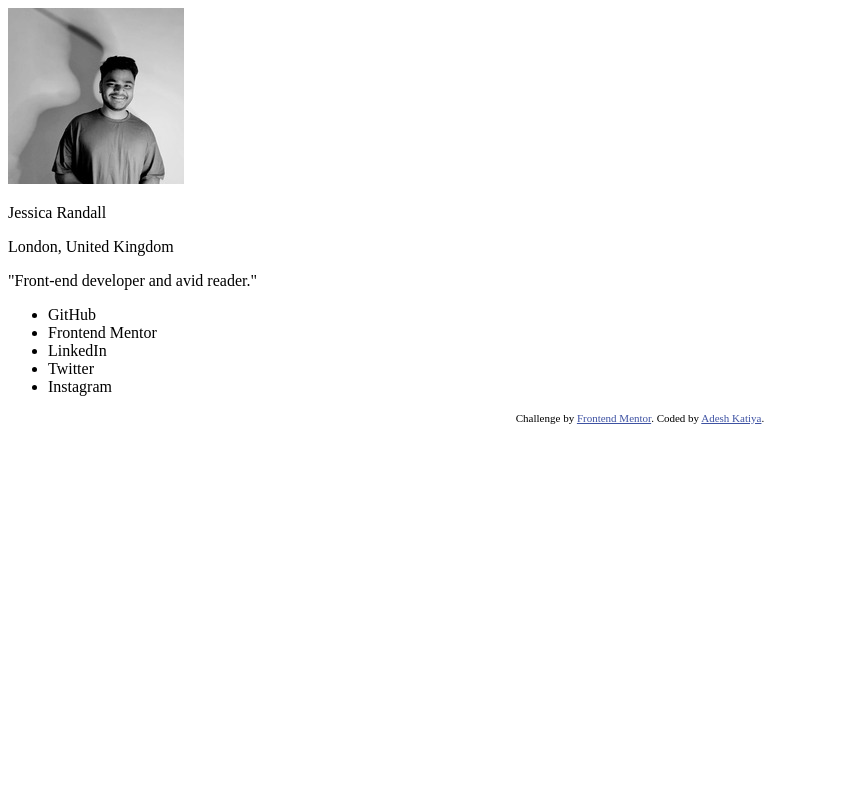
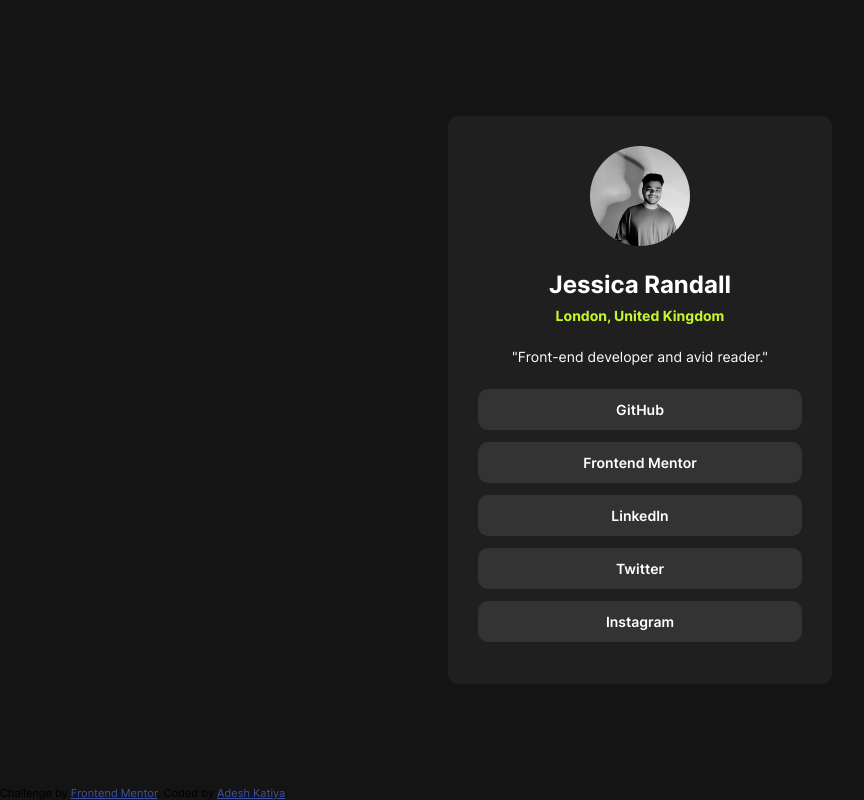
Before and after one commit to adeysh/social-links-profile-main, a plain HTML site: page index.html in a window 1280 px wide. Shown: the whole page, without its empty margins (0-864 px from the left). Drawn offline with Linux system fonts and the light colour scheme.

Commit message:
card layout based on design

```diff
--- /dev/null
+++ b/css/main.css
@@ -0,0 +1,88 @@
+@import url(variables.css);
+@import url(utils.css);
+
+body {
+    height: 100vh;
+    background-color: var(--gray-900);
+    position: relative;
+}
+
+main {
+    height: 100vh;
+}
+
+.card {
+    color: var(--white-color);
+    width: 24rem;
+    /* height: 32rem; */
+    background-color: var(--gray-800);
+    border-radius: .625rem;
+    flex-direction: column;
+    padding: 1.875rem;
+}
+
+.card__header {
+    flex-direction: column;
+}
+
+.card__avatar img {
+    width: 6.25rem;
+    border-radius: 50%;
+    margin-bottom: var(--spacing-300);
+}
+
+.card__title {
+    font-size: var(--font-large);
+    font-weight: var(--font-bolder);
+    margin-bottom: var(--spacing-100);
+}
+
+.card__subtitle {
+    font-size: var(--font-small);
+    font-weight: var(--font-bolder);
+    margin-bottom: var(--spacing-300);
+    color: var(--green-color);
+}
+
+.card__description {
+    font-size: var(--font-small);
+    font-weight: var(--font-light);
+    margin-bottom: var(--spacing-300);
+}
+
+.card__links {
+    width: 100%;
+}
+
+.card__list {
+    list-style-type: none;
+    width: 100%;
+    flex-direction: column;
+    justify-content: space-around;
+}
+
+.card__listItem {
+    background-color: var(--gray-700);
+    margin-bottom: var(--spacing-150);
+    padding: var(--spacing-150);
+    border-radius: .625rem;
+    width: 100%;
+    font-size: var(--font-small);
+    font-weight: var(--font-bold);
+}
+
+.card__listItem-active:hover {
+    background-color: var(--green-color);
+    color: var(--gray-700);
+}
+
+footer {
+    position: absolute;
+    bottom: 0;
+}
+
+@media screen and (max-width: 375px) {
+    .card {
+        width: 20rem;
+    }
+}
--- /dev/null
+++ b/css/utils.css
@@ -0,0 +1,32 @@
+/* Reset some default styles */
+* {
+    margin: 0;
+    padding: 0;
+    box-sizing: border-box;
+}
+
+/* Ensure images and media fit within their containers */
+img,
+video {
+    max-width: 100%;
+    height: auto;
+    display: block;
+}
+
+@font-face {
+    font-family: "Inter";
+    src: url("/assets/fonts/Inter-VariableFont_slnt\,wght.ttf") format("woff2-variations");
+    font-weight: 400 700;
+    font-style: normal;
+    font-display: fallback;
+}
+
+* {
+    font-family: "Inter";
+}
+
+.flex-center {
+    display: flex;
+    align-items: center;
+    justify-content: center;
+}
--- /dev/null
+++ b/css/variables.css
@@ -0,0 +1,27 @@
+:root {
+    /* Colors */
+    --green-color: hsl(75, 94%, 57%);
+    --white-color: hsl(0, 0%, 100%);
+    --gray-700: hsl(0, 0%, 20%);
+    --gray-800: hsl(0, 0%, 12%);
+    --gray-900: hsl(0, 0%, 8%);
+
+    /* Typography */
+
+    /* Font Sizes */
+    --font-large: 1.5rem;
+    --font-medium: 1rem;
+    --font-small: .875rem;
+    --p-font-size: 14px;
+
+    /* Font weight */
+    --font-light: 400;
+    --font-bold: 600;
+    --font-bolder: 700;
+
+    /* Spacing */
+    --spacing-300: 1.5rem;
+    --spacing-150: .75rem;
+    --spacing-100: .5rem;
+    --spacing-50: .25rem;
+}
--- a/index.html
+++ b/index.html
@@ -7,6 +7,7 @@
     <!-- displays site properly based on user's device -->
 
     <link rel="icon" type="image/png" sizes="32x32" href="./assets/images/favicon-32x32.png">
+    <link rel="stylesheet" href="css/main.css">
 
     <title>Frontend Mentor | Social links profile</title>
 
@@ -23,9 +24,9 @@
 </head>
 
 <body>
-    <main>
-        <div class="card">
-            <section class="card__header">
+    <main class="flex-center">
+        <div class="card flex-center">
+            <section class="card__header flex-center">
                 <div class="card__avatar">
                     <img src="/assets/images/avatar-adesh.jpg" alt="avatar">
                 </div>
@@ -40,13 +41,13 @@
                 </p>
             </section>
 
-            <section class="card__links">
-                <ul class="card__list">
-                    <li class="card__listItem">GitHub</li>
-                    <li class="card__listItem">Frontend Mentor</li>
-                    <li class="card__listItem">LinkedIn</li>
-                    <li class="card__listItem">Twitter</li>
-                    <li class="card__listItem">Instagram</li>
+            <section class="card__links flex-center">
+                <ul class="card__list flex-center">
+                    <li class="card__listItem card__listItem-active flex-center">GitHub</li>
+                    <li class="card__listItem card__listItem-active flex-center">Frontend Mentor</li>
+                    <li class="card__listItem card__listItem-active flex-center">LinkedIn</li>
+                    <li class="card__listItem card__listItem-active flex-center">Twitter</li>
+                    <li class="card__listItem card__listItem-active flex-center">Instagram</li>
                 </ul>
             </section>
         </div>
```
